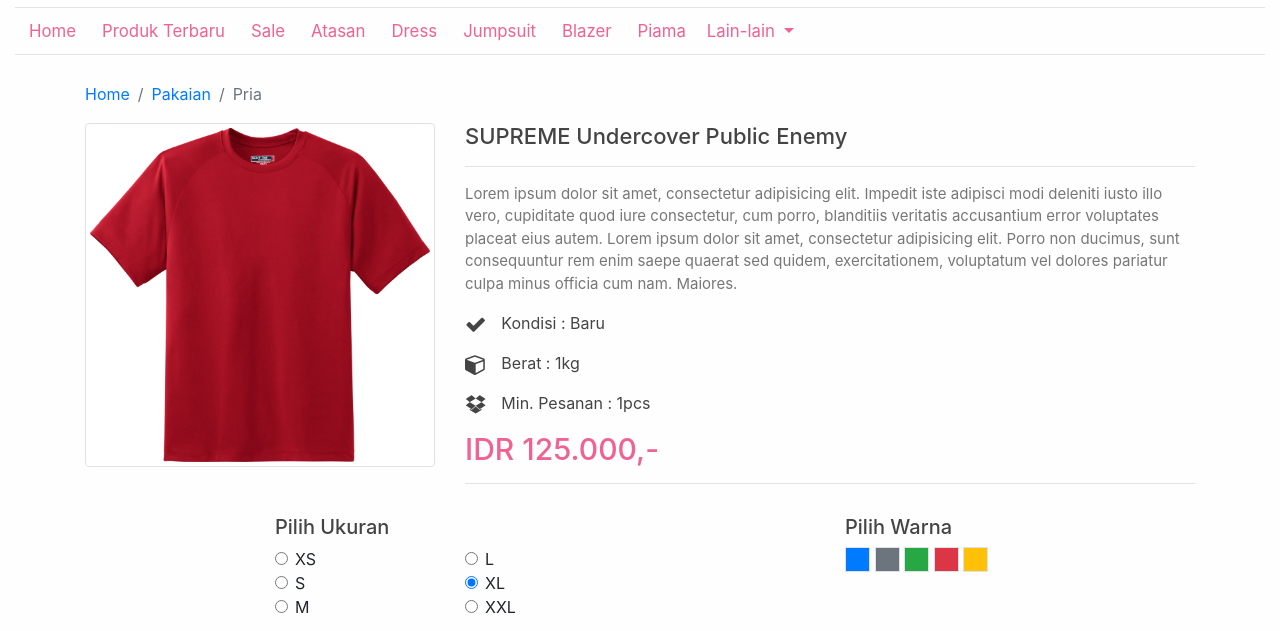
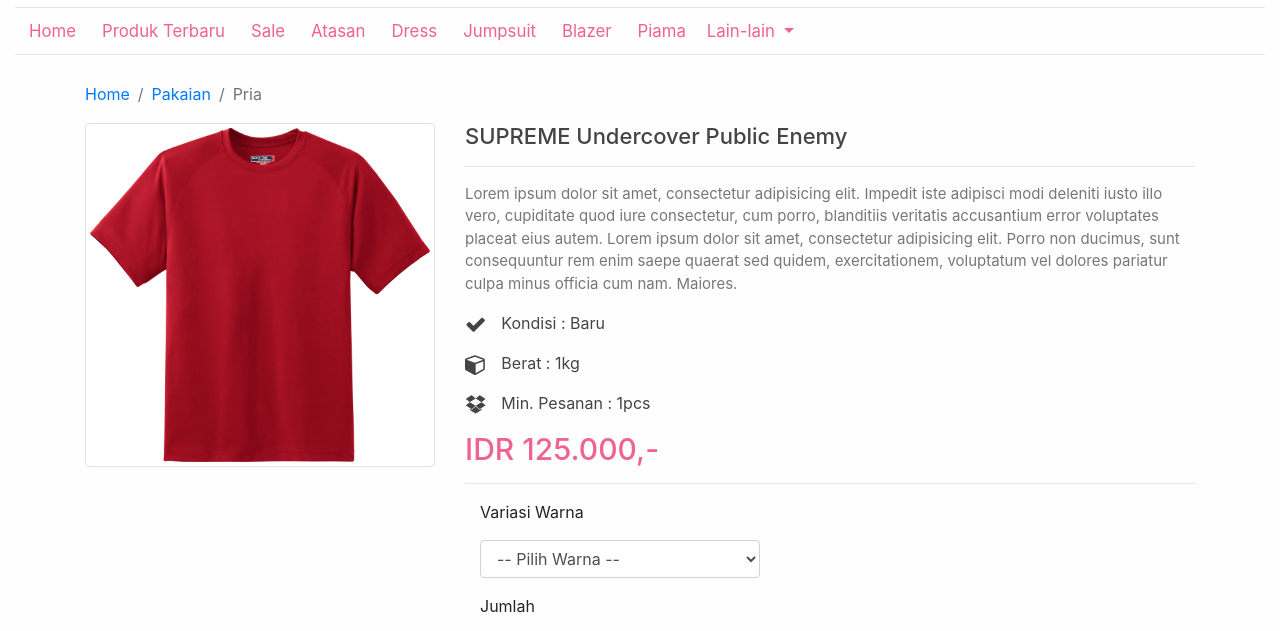
Before and after one commit to caesario/FashionGrosir-UI, a plain HTML site: page detail.html in a window 1280 px wide. Shown: the part 133-764 px from the top of the page. Drawn offline with nearby package versions, Linux system fonts and the light colour scheme.

Commit message:
Update Detail

```diff
--- a/detail.html
+++ b/detail.html
@@ -140,7 +140,7 @@
           <div class="col-lg-4 col-md-6 col-sm-12 col-12">
             <img src="assets/img/kaos.jpg" alt="..." class="img-thumbnail f-img-detail">
           </div>
-          <div class="col">
+          <div class="col-lg-8">
             <h1 class="f-title-detail">SUPREME Undercover Public Enemy</h1>
             <hr>
             <p class="f-font-detail">Lorem ipsum dolor sit amet, consectetur adipisicing elit. Impedit iste adipisci modi deleniti iusto illo vero, cupiditate quod iure consectetur, cum porro, blanditiis veritatis accusantium error voluptates placeat eius autem. Lorem ipsum dolor sit amet, consectetur adipisicing elit. Porro non ducimus, sunt consequuntur rem enim saepe quaerat sed quidem, exercitationem, voluptatum vel dolores pariatur culpa minus officia cum nam. Maiores.</p>
@@ -154,10 +154,31 @@
               <h1 class="f-harga">IDR 125.000,-</h1>
               <hr>
             </div>
+            <div class="col">
+              <div class="form-group f-width-variasi">
+                <p>Variasi Warna</p>
+                    <select class="form-control" id="exampleFormControlSelect1">
+                      <option>-- Pilih Warna --</option>
+                      <option>Hitam</option>
+                      <option>Putih</option>
+                      <option>Biru</option>
+                      <option>Merah</option>
+                    </select>
+                  </div>
+            </div>
+            <div class="col">
+              <form method="post" action="">
+                <div>
+                    <p>Jumlah</p>
+                    <input type="text" name="french-hens" id="french-hens" value="3">
+                </div>
+              </form>
+            </div>
           </div>
+
         </div>
 
-        <div class="row">
+        <!-- <div class="row">
           <div class="col-lg-4 col-md-6 col-sm-12 col-12 f-ukuran-center f-margin-detail">
             <h5 class="f-detail">Pilih Ukuran</h5>
             <div class="row">
@@ -211,9 +232,9 @@
               <a href=""><span class="border bg-danger f-color-detail"></span></a>
               <a href=""><span class="border bg-warning f-color-detail"></span></a>
           </div>
-        </div>
+        </div> -->
 
-          <div class="row">
+          <!-- <div class="row">
             <div class="col-lg-4 col-md-4 col-sm-6 col-8 f-ukuran-center f-margin-detail">
               <div class="row">
                 <div class="col">
@@ -236,7 +257,7 @@
             <div class="col-lg-4 col-md-8 col-sm-6 col-4 f-margin-detail">
 
             </div>
-          </div>
+          </div> -->
         </div>
     <!-- End Content -->
       <br><br>
--- a/dist/css/fasion-style.css
+++ b/dist/css/fasion-style.css
@@ -332,6 +332,10 @@
 
 .f-margin-detail {
 	margin-top: 15px;
+}
+
+.f-width-variasi {
+	width: 40%;
 }
 
 .f-sidebar-menu {
```
